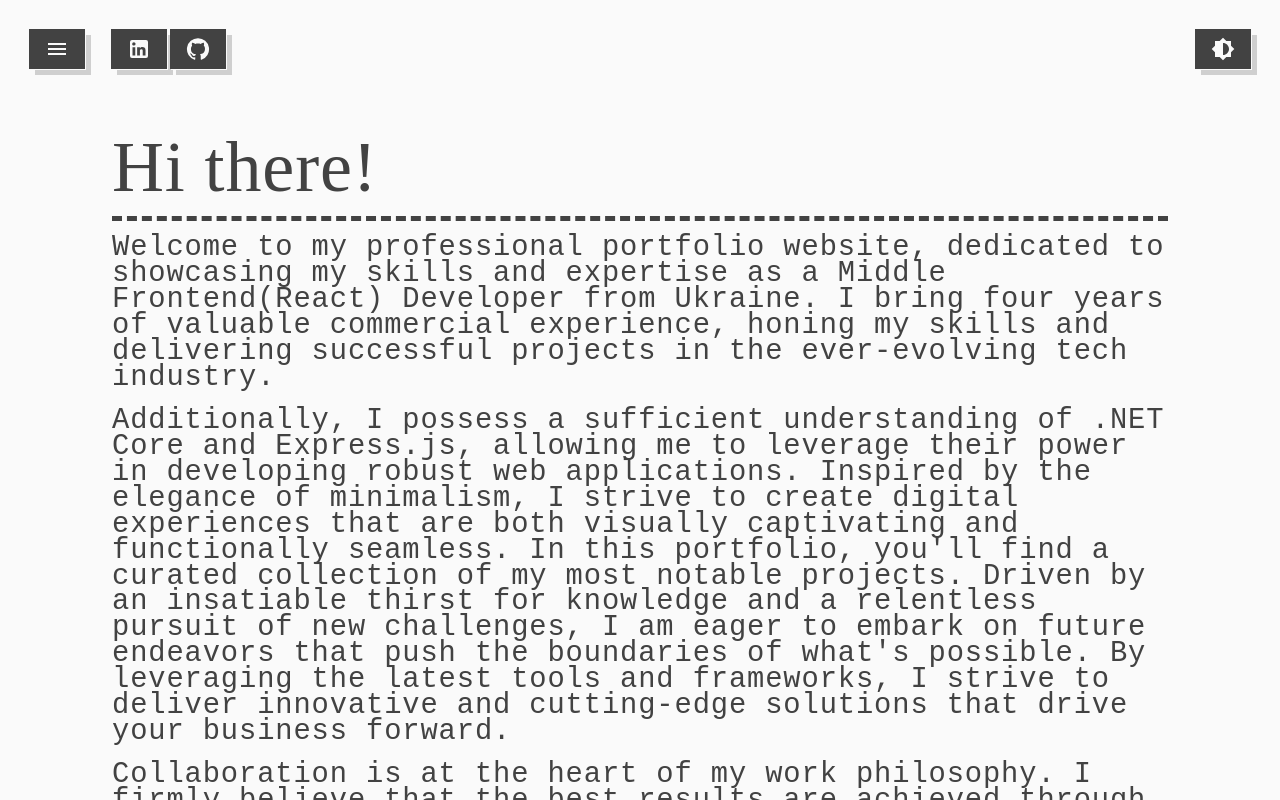
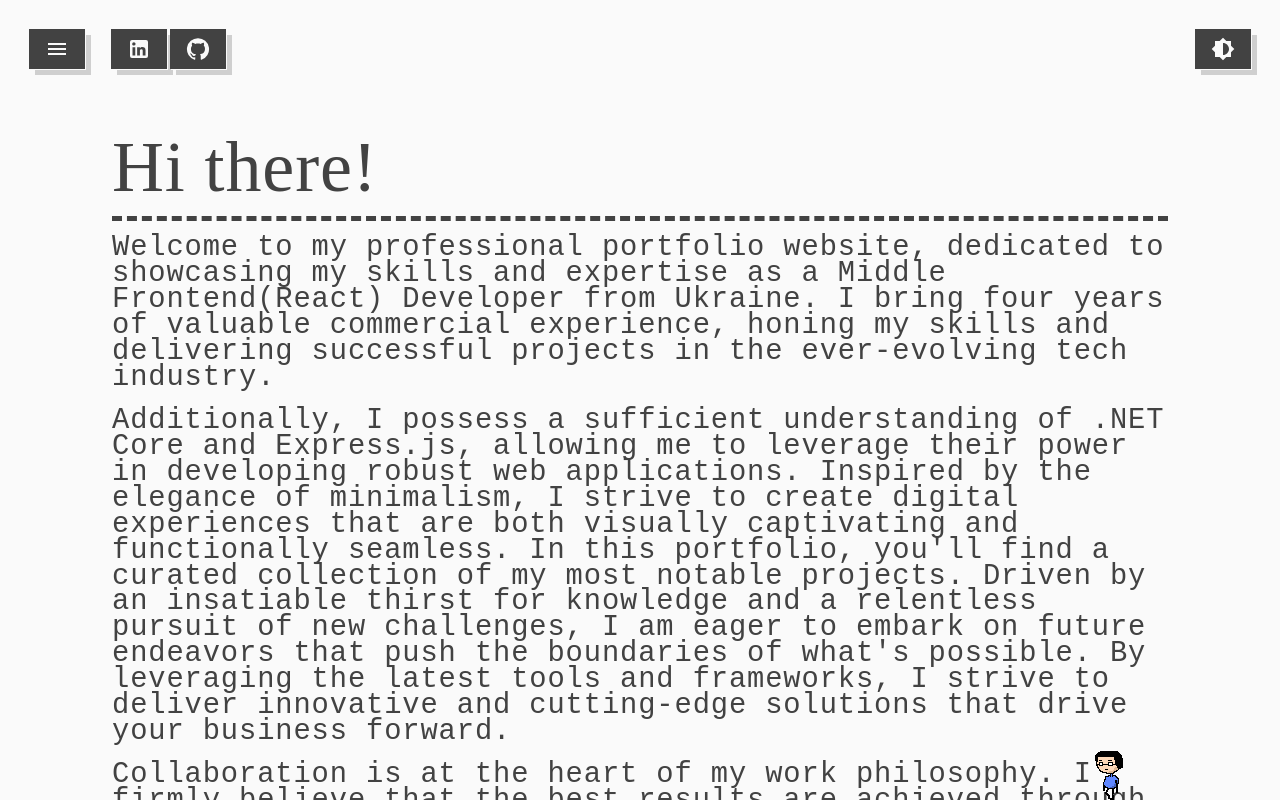
Before and after one commit to nfjdu/nfjdu.github.io, a React (Vite) app: page /home in a window 1280 px wide. Built offline with nearby package versions, Linux system fonts and the light colour scheme; a small style sheet from the web is missing.

Commit message:
framer motion + walking dude added

```diff
--- a/package.json
+++ b/package.json
@@ -18,6 +18,7 @@
     "@mui/icons-material": "^5.11.16",
     "@mui/material": "^5.13.4",
     "@reduxjs/toolkit": "^1.9.5",
+    "framer-motion": "^10.12.17",
     "lodash": "^4.17.21",
     "mobile-device-detect": "^0.4.3",
     "react": "^18.2.0",
--- /dev/null
+++ b/src/components/WalkingDude/index.tsx
@@ -0,0 +1,52 @@
+import { useEffect, useState } from "react";
+import { motion, useMotionValue } from "framer-motion";
+
+const dudeWidth = 28;
+const dudeHeight = 49;
+const dudeAnimationFramesCount = 9;
+
+const WalkingDude = () => {
+  const [currentWalkingFrame, setCurrentWalkingFrame] = useState(0);
+
+  useEffect(() => {
+    setTimeout(() => {
+      if (currentWalkingFrame < dudeAnimationFramesCount - 1) {
+        setCurrentWalkingFrame(currentWalkingFrame + 1);
+      } else {
+        setCurrentWalkingFrame(0);
+      }
+    }, 150);
+  }, [currentWalkingFrame]);
+
+  const right = useMotionValue(0);
+  const scaleX = useMotionValue(1);
+
+  const handleUpdate = () => {
+    if (right.get() < right.getPrevious()) {
+      scaleX.set(1);
+    } else {
+      scaleX.set(-1);
+    }
+  };
+
+  return (
+    <motion.div
+      style={{
+        cursor: "pointer",
+        width: `${dudeWidth}px`,
+        minHeight: `${dudeHeight}px`,
+        background: `url(DudeWalking.png) -${currentWalkingFrame * dudeWidth}px 0`,
+        position: "fixed",
+        bottom: 0,
+        right: right,
+        scaleX,
+      }}
+      animate={{ right: [0, 200, 0] }}
+      transition={{
+        right: { duration: 14, ease: "linear", repeat: Infinity, onUpdate: handleUpdate },
+      }}
+    />
+  );
+};
+
+export default WalkingDude;
--- a/src/pages/Root/index.tsx
+++ b/src/pages/Root/index.tsx
@@ -6,6 +6,7 @@ import NavLinksGroup from "../../components/NavLinksGroup";
 import { useAppDispatch } from "../../store";
 import { toggleTheme } from "../../store/settings/slice";
 import AppIcon from "../../components/AppIcon";
+import WalkingDude from "../../components/WalkingDude";
 
 const RootPage = () => {
   const [isMenuOpened, setIsMenuOpened] = useState(false);
@@ -27,6 +28,7 @@ const RootPage = () => {
         width: "100%",
         height: "100%",
         overflowX: "hidden",
+        position: "relative",
         py: { xs: 10, sm: 12, xl: 16 },
         px: { xs: 3.6, sm: 14, xl: 18 },
         backgroundColor: (theme) => theme.palette.background.paper,
@@ -34,6 +36,7 @@ const RootPage = () => {
         flexDirection: "column",
       }}
     >
+      <WalkingDude />
       <Box
         sx={{
           position: "fixed",
```
Also changed, not shown: public/DudeWalking.png (added), 1 other file (tests, documents, lock files or other folders).
